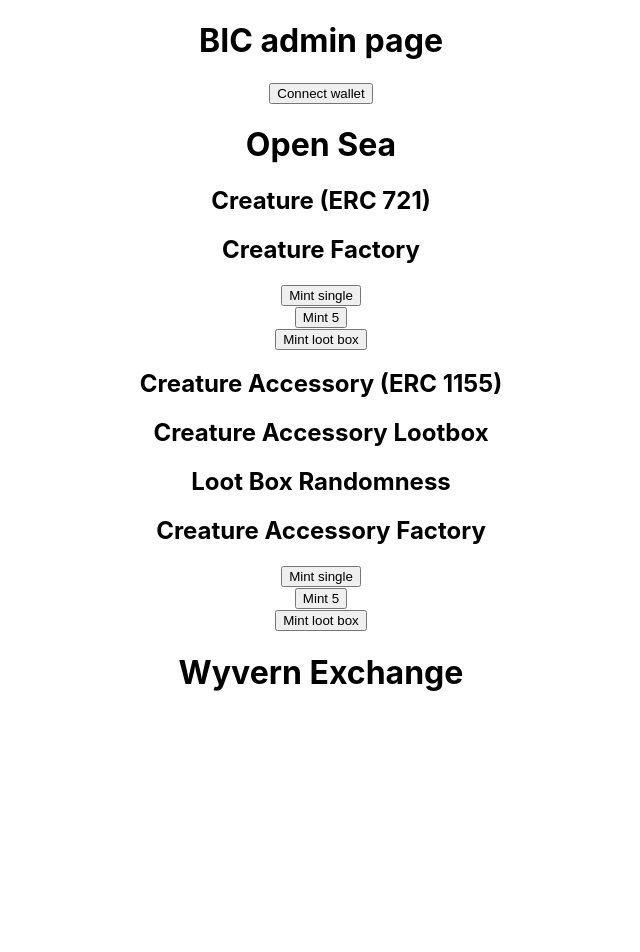
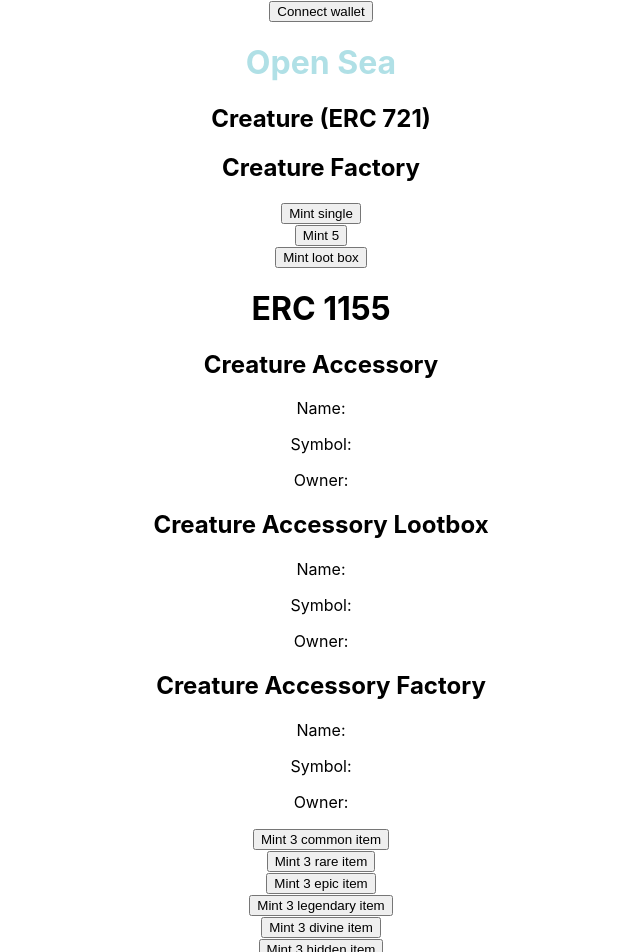
Before and after one commit to Ylgr/opensea-demo, a React (Create React App) app: page / in a window 1280 px wide. Shown: the top 952 px of the page, without its empty margins (319-959 px from the left). Before the commit the page ends 800 px from the top, so only its background shows below. Built offline with nearby package versions, Linux system fonts and the light colour scheme.

Commit message:
(+) mint 1155

```diff
--- a/src/App.js
+++ b/src/App.js
@@ -27,17 +27,9 @@
   const creatureFactoryAddress = '0x3235197a44c4C6B8747b3103e2B9B11719E869A5';
   const creatureLootBoxAddress = '0x3B9dcf4D8Ef37ECe348EF80AD70f1c073aC4Ab60';
   const creatureAccessoryAddress = '0x3B9dcf4D8Ef37ECe348EF80AD70f1c073aC4Ab60';
-  const lootBoxRandomness = '0x16ab070Ca481C1ebC180dB92c2Ae956BAA1bde6b';
-  const creatureAccessoryLootBox = '0x91324eA105eA26181d3Bb54AE12DC28616fa17e8';
+  const lootBoxRandomnessAddress = '0x16ab070Ca481C1ebC180dB92c2Ae956BAA1bde6b';
+  const creatureAccessoryLootBoxAddress = '0x91324eA105eA26181d3Bb54AE12DC28616fa17e8';
   const creatureAccessoryFactoryAddress = '0x122FE47593fe359D52AeBa9c5ACE05CBe2d84c67';
-
-  // // Rinkeby
-  // const creatureAddress = '0x808Fbc3CAB0140f8128c0376A16E05d7F8Cbc98E';
-  // const creatureFactoryAddress = '0x53964BBB3B01e732844d0B595560a72B3018c143';
-  // const creatureAccessoryAddress = '0xFa84b3A49F228F45C320A0B9B0Fe05BcC6076bF8';
-  // const lootBoxRandomness = '0x8E9244Ff3aA592B466630907d3eFe97fB09cfD81';
-  // const creatureAccessoryLootBox = '0x3E8928e8DF6785969aFea283693F34A3505BD1F7';
-  // const creatureAccessoryFactoryAddress = '0xe0F69662772C040551AdB7a81f6f0A8982FCC8e1';
 
   const [web3, setWeb3] = useState(null)
   const [currentAddress, setCurrentAddress] = useState(null)
@@ -46,7 +38,7 @@
     creature: null,
     creatureFactory: null,
     creatureLootBox: null,
-    creatureAccessoryAddress: null,
+    creatureAccessory: null,
     lootBoxRandomness: null,
     creatureAccessoryLootBox: null,
     creatureAccessoryFactory: null,
@@ -54,10 +46,15 @@
 
   const [creature, setCreature] = useState({})
   const [creatureFactory, setCreatureFactory] = useState({})
+  const [creatureAccessory, setCreatureAccessory] = useState({})
+  const [creatureAccessoryLootBox, setCreatureAccessoryLootBox] = useState({})
+  const [creatureAccessoryFactory, setCreatureAccessoryFactory] = useState({})
+
+  const itemAccessoryIds = [0,1,2,3,4,5];
+  const lootBoxAccessoryIds = [0,1,2];
+
   const connectWallet = async () => {
-    console.log('adsad')
     if (window.ethereum) {
-      console.log('adsad2')
 
       const ethereum = window.ethereum;
       await ethereum.request({ method: "eth_requestAccounts" });
@@ -69,9 +66,9 @@
         creature: new web3.eth.Contract(CreatureAbi,creatureAddress),
         creatureFactory: new web3.eth.Contract(CreatureFactoryAbi,creatureFactoryAddress),
         creatureLootBox: new web3.eth.Contract(CreatureLootBoxAbi,creatureLootBoxAddress),
-        creatureAccessoryAddress: new web3.eth.Contract(CreatureAccessoryAbi,creatureAccessoryAddress),
-        lootBoxRandomness: new web3.eth.Contract(LootBoxRandomnessAbi,lootBoxRandomness),
-        creatureAccessoryLootBox: new web3.eth.Contract(CreatureAccessoryLootBoxAbi,creatureAccessoryLootBox),
+        creatureAccessory: new web3.eth.Contract(CreatureAccessoryAbi,creatureAccessoryAddress),
+        lootBoxRandomness: new web3.eth.Contract(LootBoxRandomnessAbi,lootBoxRandomnessAddress),
+        creatureAccessoryLootBox: new web3.eth.Contract(CreatureAccessoryLootBoxAbi,creatureAccessoryLootBoxAddress),
         creatureAccessoryFactory: new web3.eth.Contract(CreatureAccessoryFactoryAbi,creatureAccessoryFactoryAddress),
       })
     }
@@ -79,6 +76,8 @@
 
   useEffect(() => {
     async function setInfo() {
+      if(!currentAddress) connectWallet()
+
       if(contract.creature) {
         const totalSupply = await contract.creature.methods.totalSupply().call();
         const tokenURI = [];
@@ -102,15 +101,38 @@
           owner: await contract.creatureFactory.methods.owner().call(),
         })
       }
-      if(contract.lootBoxRandomness) {
-        setCreatureFactory({
-          name: await contract.creature.methods.name().call(),
-          symbol: await contract.creature.methods.symbol().call(),
-          owner: await contract.creature.methods.owner().call(),
+      if(contract.creatureAccessory) {
+        setCreatureAccessory({
+          name: await contract.creatureAccessory.methods.name().call(),
+          symbol: await contract.creatureAccessory.methods.symbol().call(),
+          owner: await contract.creatureAccessory.methods.owner().call(),
+        })
+      }
+      if(contract.creatureAccessoryLootBox) {
+
+        const items = await Promise.all(lootBoxAccessoryIds.map(async (id) => ({
+          id,
+          balance: await contract.creatureAccessoryLootBox.methods.balanceOf(currentAddress, id).call(),
+          creator: await contract.creatureAccessoryLootBox.methods.creators(id).call(),
+          totalSupply: await contract.creatureAccessoryLootBox.methods.totalSupply(id).call(),
+        })))
+        console.log('items: ', items)
+        setCreatureAccessoryLootBox({
+          name: await contract.creatureAccessoryLootBox.methods.name().call(),
+          symbol: await contract.creatureAccessoryLootBox.methods.symbol().call(),
+          owner: await contract.creatureAccessoryLootBox.methods.owner().call(),
+          items
+        })
+      }
+      if(contract.creatureAccessoryFactory) {
+        setCreatureAccessoryFactory({
+          name: await contract.creatureAccessoryFactory.methods.name().call(),
+          symbol: await contract.creatureAccessoryFactory.methods.symbol().call(),
+          owner: await contract.creatureAccessoryFactory.methods.owner().call(),
         })
       }
     }
-    setInfo();
+    setInfo().then(() => console.log('update success!'));
   }, [contract])
 
   const mintTo = async (option, address) => {
@@ -118,19 +140,19 @@
     console.log('mint receipt: ', receipt);
   }
 
-  const mint1155To = async (option, address) => {
-    const receipt = await contract.creatureAccessoryFactory.methods.mint(option,address, 10, "0x0").send({from: currentAddress});
+  const mint1155To = async (option, address, amount = 3) => {
+    const receipt = await contract.creatureAccessoryFactory.methods.mint(option,address, amount, "0x0").send({from: currentAddress});
     console.log('mint receipt: ', receipt);
+  }
+
+  const unpack1155LootBox = async (id) => {
+    const receipt = await contract.creatureAccessoryLootBox.methods.unpack(id,currentAddress, 3).send({from: currentAddress});
+    console.log('unpack receipt: ', receipt);
   }
 
   return (
     <div className="App">
       <Container fluid className="distanced" style={{ maxWidth: "1440px" }}>
-        <Row>
-          <Col>
-            <h1>BIC admin page</h1>
-          </Col>
-        </Row>
         {currentAddress ? (
             <h3>Current address: {currentAddress}</h3>
         ) : (
@@ -144,7 +166,7 @@
         )}
         <Row>
           <Col>
-            <h1>Open Sea</h1>
+            <h1 style={{"color":"powderblue"}}>Open Sea</h1>
           </Col>
         </Row>
         <Row>
@@ -163,9 +185,26 @@
         <Row><Button onClick={() => mintTo(2, currentAddress)}>Mint loot box</Button></Row>
         <Row>
           <Col>
-            <h2>Creature Accessory (ERC 1155)</h2>
+            <h1>ERC 1155</h1>
           </Col>
         </Row>
+        <Row>
+          <Col>
+            <h2>Creature Accessory</h2>
+          </Col>
+        </Row>
+        <Row>
+          <Col>
+            <p>Name: {creatureAccessory.name}</p>
+          </Col>
+          <Col>
+            <p>Symbol: {creatureAccessory.symbol}</p>
+          </Col>
+          <Col>
+            <p>Owner: {creatureAccessory.owner}</p>
+          </Col>
+        </Row>
+
         <Row>
           <Col>
             <h2>Creature Accessory Lootbox</h2>
@@ -173,17 +212,52 @@
         </Row>
         <Row>
           <Col>
-            <h2>Loot Box Randomness</h2>
+            <p>Name: {creatureAccessoryLootBox.name}</p>
           </Col>
+          <Col>
+            <p>Symbol: {creatureAccessoryLootBox.symbol}</p>
+          </Col>
+          <Col>
+            <p>Owner: {creatureAccessoryLootBox.owner}</p>
+          </Col>
+        </Row>
+        <Row>
+          {creatureAccessoryLootBox.items && creatureAccessoryLootBox.items.map((e, index) => (<Col key={'lootBoxAccessory' + index}><Card>
+            <Card.Body>
+              <Card.Title>Id: {e.id}</Card.Title>
+              <Card.Text>
+                Balance: {e.balance} - Creator: {e.creator} - Total Supply: {e.totalSupply}
+              </Card.Text>
+              <Button variant="primary" onClick={() => unpack1155LootBox(e.id)}>Unpack 3</Button>
+            </Card.Body>
+          </Card></Col>))}
         </Row>
         <Row>
           <Col>
             <h2>Creature Accessory Factory</h2>
           </Col>
         </Row>
-        <Row><Button onClick={() => mint1155To(0, currentAddress)}>Mint single</Button></Row>
-        <Row><Button onClick={() => mint1155To(1, currentAddress)}>Mint 5</Button></Row>
-        <Row><Button onClick={() => mint1155To(2, currentAddress)}>Mint loot box</Button></Row>
+
+        <Row>
+          <Col>
+            <p>Name: {creatureAccessoryFactory.name}</p>
+          </Col>
+          <Col>
+            <p>Symbol: {creatureAccessoryFactory.symbol}</p>
+          </Col>
+          <Col>
+            <p>Owner: {creatureAccessoryFactory.owner}</p>
+          </Col>
+        </Row>
+        <Row><Button onClick={() => mint1155To(0, currentAddress)}>Mint 3 common item</Button></Row>
+        <Row><Button onClick={() => mint1155To(1, currentAddress)}>Mint 3 rare item</Button></Row>
+        <Row><Button onClick={() => mint1155To(2, currentAddress)}>Mint 3 epic item</Button></Row>
+        <Row><Button onClick={() => mint1155To(3, currentAddress)}>Mint 3 legendary item</Button></Row>
+        <Row><Button onClick={() => mint1155To(4, currentAddress)}>Mint 3 divine item</Button></Row>
+        <Row><Button onClick={() => mint1155To(5, currentAddress)}>Mint 3 hidden item</Button></Row>
+        <Row><Button onClick={() => mint1155To(6, currentAddress)}>Mint 3 basic loot box</Button></Row>
+        <Row><Button onClick={() => mint1155To(7, currentAddress)}>Mint 3 premium loot box</Button></Row>
+        <Row><Button onClick={() => mint1155To(8, currentAddress)}>Mint 3 gold loot box</Button></Row>
         <Row>
           <Col>
             <h1>Wyvern Exchange</h1>
```
